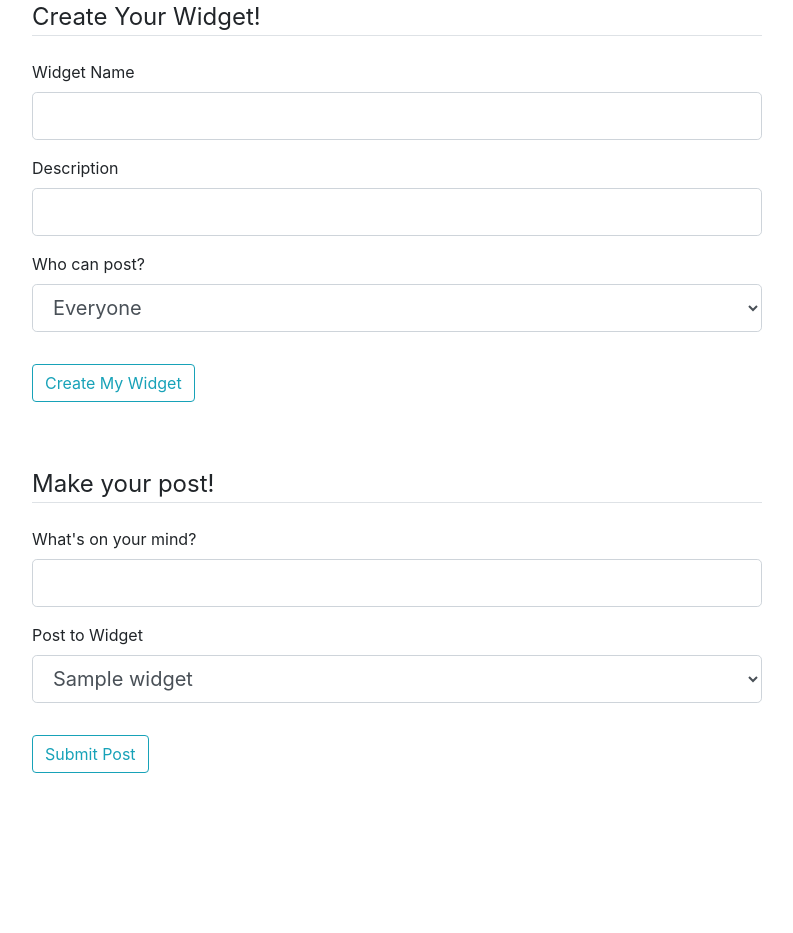
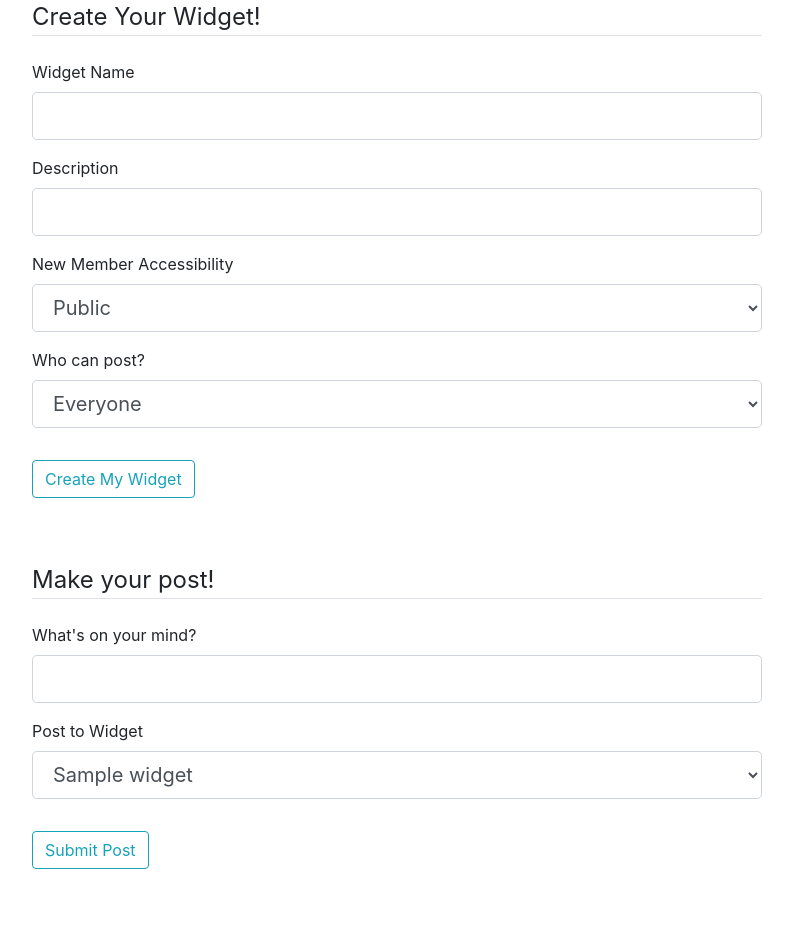
Before and after one commit to zbatscha/tangelo, a Flask app: page /account in a window 1280 px wide. Shown: the part 389-1322 px from the top of the page, without its empty margins (53-846 px from the left). Before the commit the page ends 1162 px from the top, so only its background shows below. Run offline with Flask 2, Linux system fonts and the light colour scheme; a user stored in the database is signed in; tables that the repository leaves empty hold one stand-in row (values such as "Sample post"); parts of the project's set-up code (start-up, migrations or seed data) failed here and were passed over; some libraries are stand-ins or nearby versions.

Commit message:
add widget access type

```diff
--- a/requirements.txt
+++ b/requirements.txt
@@ -4,3 +4,4 @@ Flask_Login==0.5.0
 SQLAlchemy==1.3.9
 psycopg2==2.8.4
 gunicorn==20.0.4
+Flask_WTF==0.14.3
--- a/tangelo/forms.py
+++ b/tangelo/forms.py
@@ -10,10 +10,10 @@ class CreateWidget(FlaskForm):
                         Length(min=2, max=30, message='Widget name must be 2-30 characters.')])
     description = StringField('Description',
                         validators=[DataRequired(), Length(max=200, message='Description limited to 200 characters :(')])
-    # access_type = SelectField('New Member Accessibility', choices=[('public', 'Public'),
-    #                                     ('private', 'Private'),
-    #                                     ('secret', 'Secret')],
-    #                                     validators=[DataRequired()])
+    access_type = SelectField('New Member Accessibility', choices=[('public', 'Public'),
+                                        ('private', 'Private'),
+                                        ('secret', 'Secret')],
+                                        validators=[DataRequired()])
     post_type = SelectField('Who can post?', choices=[('public', 'Everyone'),
                                         ('admin', 'Only Me')],
                                         validators=[DataRequired()])
--- a/tangelo/model_api.py
+++ b/tangelo/model_api.py
@@ -6,6 +6,7 @@ def addWidget(form):
     try:
         widget = Widget(name=form.name.data,
                         description=form.description.data,
+                        access_type=form.access_type.data,
                         post_type=form.post_type.data)
 
         widget.admins.append(current_user)
@@ -18,8 +19,6 @@ def addWidget(form):
         raise Exception(e)
 
 def addPost(form):
-    print(form.content.data)
-    print(form.widget_target.data)
     try:
         # check if valid widget
         widget = Widget.query.filter_by(id=form.widget_target.data).first()
--- a/tangelo/templates/account.html
+++ b/tangelo/templates/account.html
@@ -44,6 +44,19 @@
                     </div>
                 {% else %}
                     {{ widget_form.description(class="form-control form-control-lg") }}
+                {% endif %}
+            </div>
+            <div class="form-group">
+                {{ widget_form.access_type.label(class="form-control-label") }}
+                {% if widget_form.access_type.errors %}
+                    {{ widget_form.access_type(class="form-control form-control-lg is-invalid") }}
+                    <div class="invalid-feedback">
+                        {% for error in widget_form.access_type.errors %}
+                            <span>{{ error }}</span>
+                        {% endfor %}
+                    </div>
+                {% else %}
+                    {{ widget_form.access_type(class="form-control form-control-lg") }}
                 {% endif %}
             </div>
             <div class="form-group">
```
